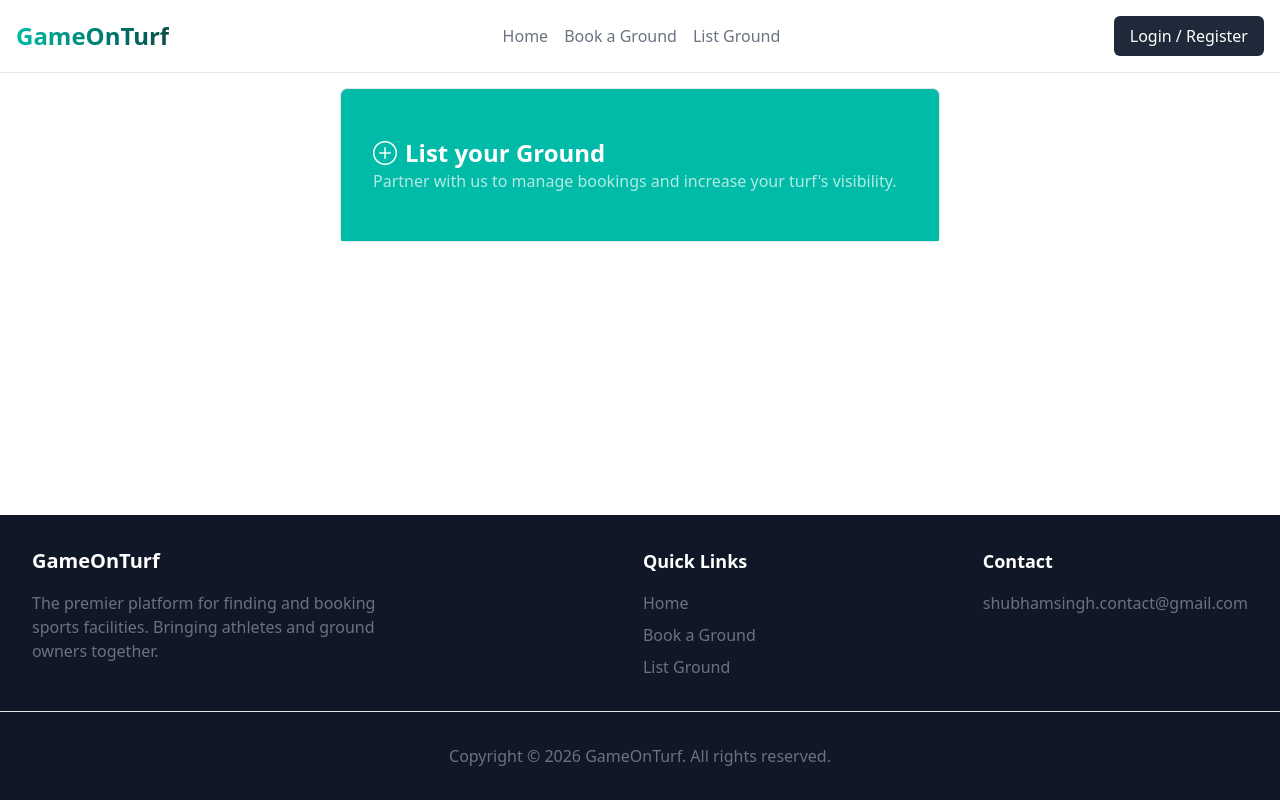
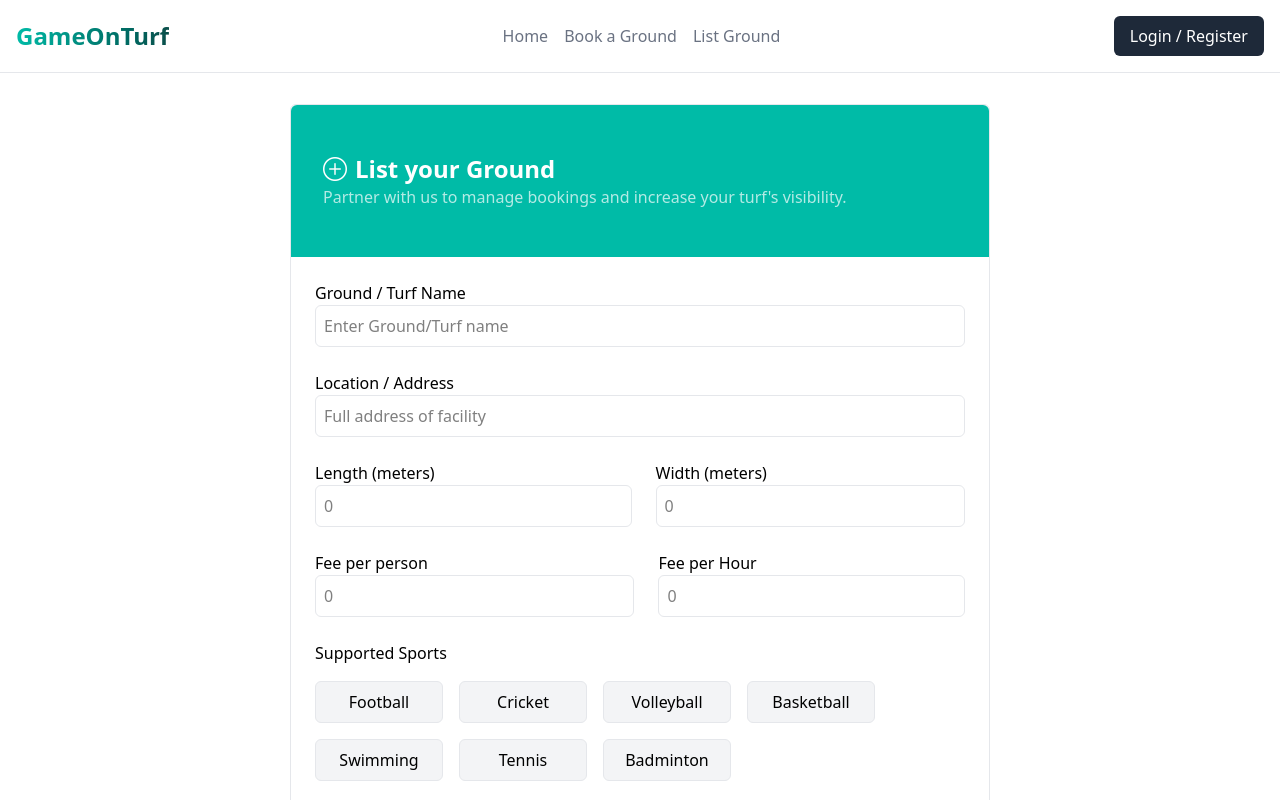
Before and after one commit to unrealblood/game-on-turf-nextjs, a Next.js app: page /list-ground in a window 1280 px wide. Shown: the top 800 px of the page. Built offline with nearby package versions, Linux system fonts and the light colour scheme; no server answers.

Commit message:
create dummy list-ground form

```diff
--- /dev/null
+++ b/app/components/list-ground/ListGroundForm.jsx
@@ -0,0 +1,84 @@
+"use client";
+
+import { useState } from "react";
+
+export default function ListGroundForm() {
+    const [supportedSports] = useState(["Football", "Cricket", "Volleyball", "Basketball", "Swimming", "Tennis", "Badminton"]);
+    const [selectedSports, setSelectedSports] = useState([]);
+
+    function handleSportClick(sport) {
+        setSelectedSports(prev => prev.includes(sport) ? prev.filter(s => s !== sport) : [...prev, sport]);
+    }
+
+    async function handleSubmit(e) {
+        e.preventDefault();
+    }
+
+    return (
+        <section className="my-6 mx-6">
+            <form onSubmit={handleSubmit} className="flex flex-col justify-start items-start gap-6">
+                <div className="w-full">
+                    <label htmlFor="groundNameInput">Ground / Turf Name</label>
+
+                    <input id="groundNameInput" type="text" placeholder="Enter Ground/Turf name" className="w-full border border-gray-200 p-2 rounded-md" />
+                </div>
+
+                <div className="w-full">
+                    <label htmlFor="locationInput">Location / Address</label>
+
+                    <input id="locationInput" type="text" placeholder="Full address of facility" className="w-full border border-gray-200 p-2 rounded-md" />
+                </div>
+
+                <div className="w-full flex justify-start items-center gap-6">
+                    <div>
+                        <label htmlFor="lengthInput">Length (meters)</label>
+
+                        <input id="lengthInput" type="number" placeholder="0" className="w-full border border-gray-200 p-2 rounded-md" />
+                    </div>
+
+                    <div>
+                        <label htmlFor="widthInput">Width (meters)</label>
+
+                        <input id="widthInput" type="number" placeholder="0" className="w-full border border-gray-200 p-2 rounded-md" />
+                    </div>
+                </div>
+
+                <div className="w-full flex justify-start items-center gap-6">
+                    <div>
+                        <label htmlFor="feePerPersonInput">Fee per person</label>
+
+                        <input id="feePerPersonInput" type="number" placeholder="0" className="w-full border border-gray-200 p-2 rounded-md" />
+                    </div>
+
+                    <div>
+                        <label htmlFor="feePerHourInput">Fee per Hour</label>
+
+                        <input id="feePerHourInput" type="number" placeholder="0" className="w-full border border-gray-200 p-2 rounded-md" />
+                    </div>
+                </div>
+
+                <div className="w-full">
+                    <p>Supported Sports</p>
+
+                    <div className="flex justify-start items-center gap-4 flex-wrap mt-4">
+                        {supportedSports.map((sport, index) => (
+                            <button key={index} type="button" className={`w-32 px-4 py-2 bg-gray-100 border border-gray-200 rounded-md text-center cursor-pointer ${selectedSports.includes(sport) ? `bg-teal-500 text-white` : `bg-gray-100 text-black`}`} onClick={() => handleSportClick(sport)}>
+                                {sport}
+                            </button>
+                        ))}
+                    </div>
+                </div>
+
+                <div className="w-full">
+                    <label htmlFor="imageInput">Image (Optional)</label>
+
+                    <input id="imageInput" type="text" placeholder="Enter url of your turf image" className="w-full border border-gray-200 p-2 rounded-md" />
+                </div>
+
+                <div className="w-full flex justify-center items-center">
+                    <button type="submit" className="bg-gray-900 text-white rounded-md cursor-pointer px-8 py-2">Submit Registration</button>
+                </div>
+            </form>
+        </section>
+    )
+}
--- a/app/list-ground/page.jsx
+++ b/app/list-ground/page.jsx
@@ -1,8 +1,10 @@
+import ListGroundForm from "../components/list-ground/ListGroundForm";
+
 export default async function() {
     return (
         <div className="flex-1 overflow-y-auto mt-18">
-            <section className="flex justify-center items-center mt-4">
-                <div className="border border-gray-200 w-[600px] rounded-md">
+            <section className="flex justify-center items-center my-8">
+                <div className="border border-gray-200 w-[700px] rounded-md">
                     <header className="rounded-t-md bg-teal-500 text-white px-8 py-12">
                         <div className="flex justify-start items-center gap-2">
                             <span className="bi-plus-circle text-2xl" />
@@ -12,7 +14,7 @@ export default async function() {
                         <p className="text-white/70">Partner with us to manage bookings and increase your turf's visibility.</p>
                     </header>
 
-
+                    <ListGroundForm />
                 </div>
             </section>
         </div>
```
